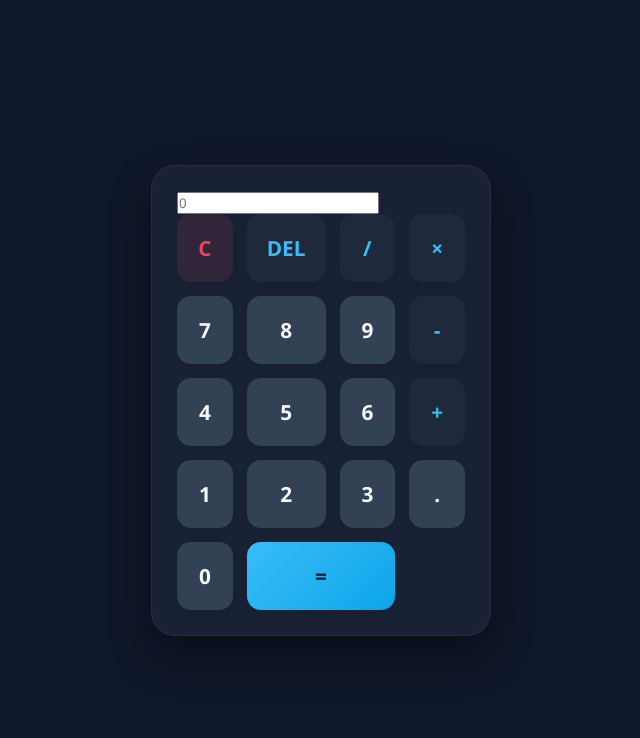
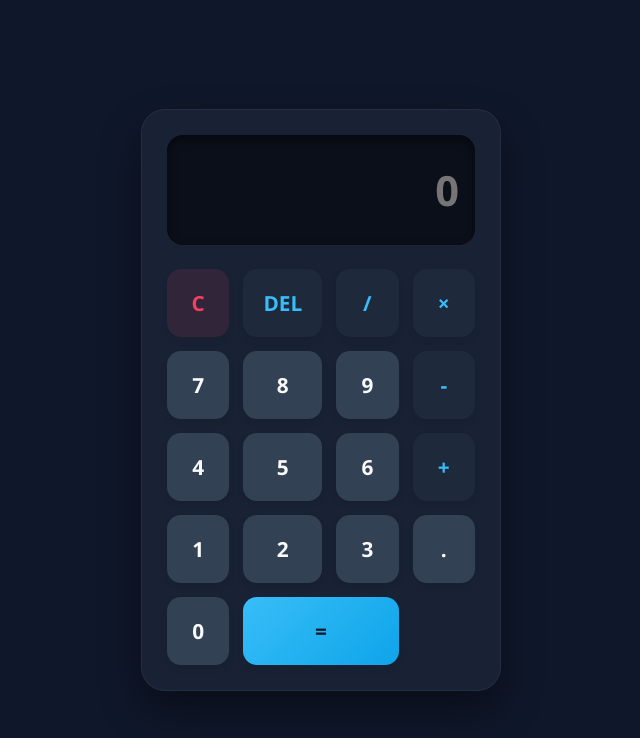
Before and after one commit to farhad-web-dev/Calculator-, a plain HTML site: page index.html in a window 1280 px wide. Shown: the whole page, without its empty margins (319-959 px from the left). Drawn offline with Linux system fonts and the light colour scheme.

Commit message:
Increase display size and update styles in index.html

```diff
--- a/index.html
+++ b/index.html
@@ -7,8 +7,27 @@
     <style>
         * { margin: 0; padding: 0; box-sizing: border-box; font-family: 'Segoe UI', system-ui, sans-serif; }
         body { background: #0f172a; display: flex; justify-content: center; align-items: center; height: 100vh; padding: 20px; }
-        .calc-container { background: rgba(30, 41, 59, 0.7); backdrop-filter: blur(10px); padding: 25px; border-radius: 24px; box-shadow: 0 20px 40px rgba(0,0,0,0.4); width: 100%; max-width: 340px; border: 1px solid rgba(255,255,255,0.05); }
-        .display-screen { width: 100%; height: 90px; background: #0b0f19; border: none; outline: none; border-radius: 16px; margin-bottom: 24px; color: #38bdf8; font-size: 2.2rem; text-align: right; padding: 15px; font-weight: 600; letter-spacing: 1px; box-shadow: inset 0 4px 10px rgba(0,0,0,0.5); }
+        .calc-container { background: rgba(30, 41, 59, 0.7); backdrop-filter: blur(10px); padding: 25px; border-radius: 24px; box-shadow: 0 20px 40px rgba(0,0,0,0.4); width: 100%; max-width: 360px; border: 1px solid rgba(255,255,255,0.05); }
+
+        /* Display screen ko bada aur vertical height zyada di hai */
+        .display-screen {
+            width: 100%;
+            height: 110px; /* Pehle 90px tha, ab bada kar diya */
+            background: #0b0f19;
+            border: none;
+            outline: none;
+            border-radius: 16px;
+            margin-bottom: 24px;
+            color: #38bdf8;
+            font-size: 2.6rem; /* Text font size ko bhi bada kiya */
+            text-align: right;
+            padding: 20px 15px;
+            font-weight: 600;
+            letter-spacing: 1px;
+            box-shadow: inset 0 4px 10px rgba(0,0,0,0.5);
+            overflow-x: auto; /* Taki agar number bohot bada ho toh cut na ho */
+        }
+
         .buttons-grid { display: grid; grid-template-columns: repeat(4, 1fr); gap: 14px; }
         button { padding: 20px; border: none; border-radius: 14px; background: #334155; color: #f8fafc; font-size: 1.3rem; font-weight: bold; cursor: pointer; transition: all 0.2s ease; box-shadow: 0 4px 6px rgba(0,0,0,0.1); }
         button:hover { background: #475569; transform: translateY(-2px); }
@@ -23,7 +42,7 @@
 </head>
 <body>
     <div class="calc-container">
-        <input type="text" id="display" readonly placeholder="0">
+        <input type="text" id="display" class="display-screen" readonly placeholder="0">
         <div class="buttons-grid">
             <button class="clear" onclick="clearDisplay()">C</button>
             <button class="operator" onclick="backspace()">DEL</button>
```
